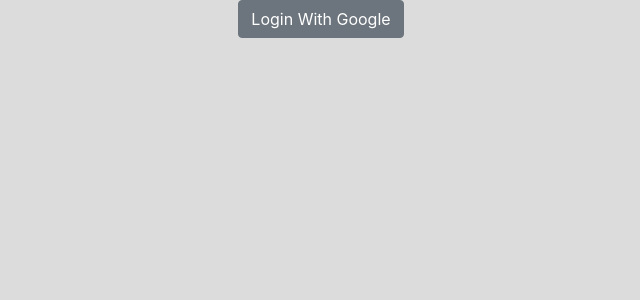
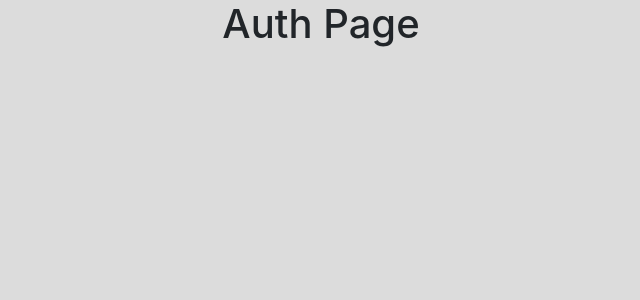
Before and after one commit to maggieisgreene/pinterest-routing, a React (Create React App) app: page /auth in a window 1280 px wide. Shown: the top 300 px of the page, without its empty margins (319-959 px from the left). Built offline with nearby package versions, Linux system fonts and the light colour scheme.

Commit message:
Routes setup complete

```diff
--- a/package.json
+++ b/package.json
@@ -12,6 +12,7 @@
     "node-sass": "^4.13.0",
     "react": "^16.12.0",
     "react-dom": "^16.12.0",
+    "react-router-dom": "^5.1.2",
     "react-scripts": "3.3.0"
   },
   "scripts": {
--- a/public/index.html
+++ b/public/index.html
@@ -24,7 +24,7 @@
       work correctly both with client-side routing and a non-root public URL.
       Learn how to configure a non-root public URL by running `npm run build`.
     -->
-    <title>React App</title>
+    <title>Pinterest</title>
   </head>
   <body>
     <noscript>You need to enable JavaScript to run this app.</noscript>
--- a/src/App/App.js
+++ b/src/App/App.js
@@ -1,11 +1,46 @@
 import React from 'react';
+import {
+  BrowserRouter as Router,
+  Route,
+  Redirect,
+  Switch,
+} from 'react-router-dom';
+
+import Home from '../components/pages/Home/Home';
+import NewBoard from '../components/pages/NewBoard/NewBoard';
+import Auth from '../components/pages/Auth/Auth';
+import SingleBoard from '../components/pages/SingleBoard/SingleBoard';
+
 import './App.scss';
 
+const PublicRoute = ({ component: Component, authed, ...rest }) => {
+  const routeChecker = (props) => (authed === false ? <Component {...props} {...rest}/> : <Redirect to={{ pathname: '/', state: { from: props.location } }} />);
+  return <Route {...rest} render={(props) => routeChecker(props)} />;
+};
+
+const PrivateRoute = ({ component: Component, authed, ...rest }) => {
+  const routeChecker = (props) => (authed === true ? <Component {...props} {...rest}/> : <Redirect to={{ pathname: '/auth', state: { from: props.location } }} />);
+  return <Route {...rest} render={(props) => routeChecker(props)} />;
+};
+
 class App extends React.Component {
+  state = {
+    authed: false,
+  }
+
   render() {
+    const { authed } = this.state;
+
     return (
       <div className="App">
-        <button className="btn btn-secondary">Login With Google</button>
+        <Router>
+          <Switch>
+            <PrivateRoute path="/" exact component={Home} authed={authed} />
+            <PrivateRoute path="/board/new" exact component={NewBoard} authed={authed} />
+            <PublicRoute path="/auth" exact component={Auth} authed={authed} />
+            <PrivateRoute path="/board/:boardId" exact component={SingleBoard} authed={authed} />
+          </Switch>
+        </Router>
       </div>
     );
   }
--- /dev/null
+++ b/src/components/pages/Auth/Auth.js
@@ -0,0 +1,14 @@
+import React from 'react';
+import './Auth.scss';
+
+class Auth extends React.Component {
+  render() {
+    return (
+      <div className="Auth">
+        <h1>Auth Page</h1>
+      </div>
+    );
+  }
+}
+
+export default Auth;
--- /dev/null
+++ b/src/components/pages/Auth/Auth.scss
@@ -0,0 +1,3 @@
+.Auth {
+  display: block;
+}
--- /dev/null
+++ b/src/components/pages/Home/Home.js
@@ -0,0 +1,14 @@
+import React from 'react';
+import './Home.scss';
+
+class Home extends React.Component {
+  render() {
+    return (
+      <div className="Home">
+        <h1>Home Page</h1>
+      </div>
+    );
+  }
+}
+
+export default Home;
--- /dev/null
+++ b/src/components/pages/Home/Home.scss
@@ -0,0 +1,3 @@
+.Home {
+  display: block;
+}
--- /dev/null
+++ b/src/components/pages/NewBoard/NewBoard.js
@@ -0,0 +1,14 @@
+import React from 'react';
+import './NewBoard.scss';
+
+class NewBoard extends React.Component {
+  render() {
+    return (
+      <div className="NewBoard">
+        <h1>NewBoard Page</h1>
+      </div>
+    );
+  }
+}
+
+export default NewBoard;
--- /dev/null
+++ b/src/components/pages/NewBoard/NewBoard.scss
@@ -0,0 +1,3 @@
+.NewBoard {
+  display: block;
+}
--- /dev/null
+++ b/src/components/pages/SingleBoard/SingleBoard.js
@@ -0,0 +1,14 @@
+import React from 'react';
+import './SingleBoard.scss';
+
+class SingleBoard extends React.Component {
+  render() {
+    return (
+      <div className="SingleBoard">
+        <h1>SingleBoard Page</h1>
+      </div>
+    );
+  }
+}
+
+export default SingleBoard;
--- /dev/null
+++ b/src/components/pages/SingleBoard/SingleBoard.scss
@@ -0,0 +1,3 @@
+.SingleBoard {
+  display: block;
+}
```
Also changed, not shown: 1 other file (tests, documents, lock files or other folders).
